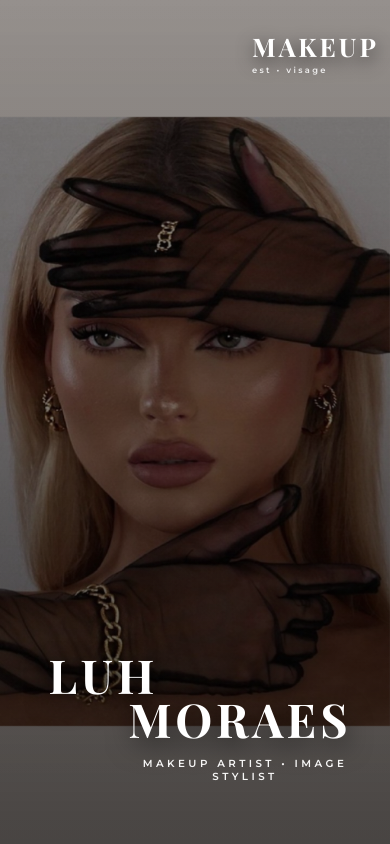
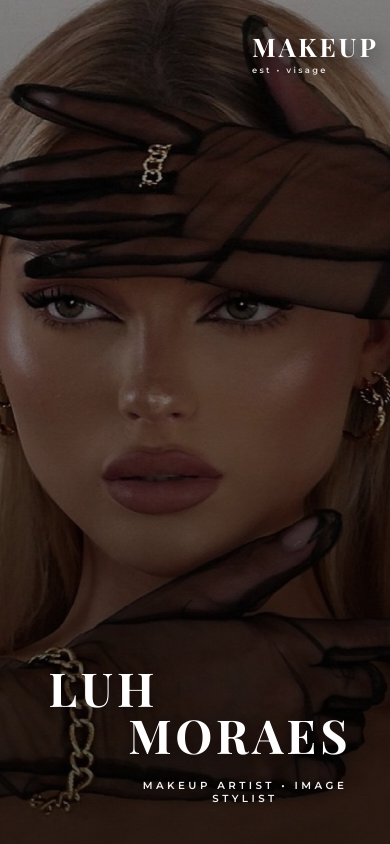
Before and after one commit to wediaoSM/lucrecia_landin, a plain HTML site: page index.html in a window 390 px wide. Shown: the top 844 px of the page. Drawn offline with nearby package versions, Linux system fonts and the light colour scheme.

Commit message:
Add files via upload

```diff
--- a/hero.css
+++ b/hero.css
@@ -1,14 +1,20 @@
 /* ===== hero.css — nome posicionado embaixo, topbar no topo ===== */
 
-.hero-enhanced { background: none !important; position:relative; overflow:hidden; }
+.hero-enhanced {
+  background: none !important;
+  position: relative;
+  overflow: hidden;
+}
 
 /* layout: topbar no topo, nome "empurrado" para baixo */
 .hero-enhanced {
   min-height: 100vh;
   display: flex;
-  flex-direction: column;   /* organiza topbar -> espaço -> nome em coluna */
+  flex-direction: column;
+  /* organiza topbar -> espaço -> nome em coluna */
   align-items: stretch;
-  padding: 0;               /* padding controlado localmente se necessário */
+  padding: 0;
+  /* padding controlado localmente se necessário */
   box-sizing: border-box;
 }
 
@@ -27,7 +33,9 @@
 }
 
 /* esconde .hero-photo se existir para evitar duplicata */
-.hero-photo { display: none !important; }
+.hero-photo {
+  display: none !important;
+}
 
 /* overlay escuro para legibilidade (igual ao mobile) */
 .hero-enhanced::after {
@@ -36,125 +44,161 @@
   inset: 0;
   z-index: 2;
   background: linear-gradient(180deg,
-    rgba(0,0,0,0.36) 0%,
-    rgba(0,0,0,0.50) 55%,
-    rgba(0,0,0,0.66) 100%);
+      rgba(0, 0, 0, 0.36) 0%,
+      rgba(0, 0, 0, 0.50) 55%,
+      rgba(0, 0, 0, 0.66) 100%);
   pointer-events: none;
 }
 
 /* texturas/gradientes por cima do overlay (opcional) */
-.hero-overlay  { position:absolute; inset:0; z-index:3; pointer-events:none; opacity:.18; }
-.hero-gradient { position:absolute; inset:0; z-index:4; pointer-events:none; opacity:.18; }
-.hero-texture  { position:absolute; inset:0; z-index:5; pointer-events:none; opacity:.14; }
+.hero-overlay {
+  position: absolute;
+  inset: 0;
+  z-index: 3;
+  pointer-events: none;
+  opacity: .18;
+}
+
+.hero-gradient {
+  position: absolute;
+  inset: 0;
+  z-index: 4;
+  pointer-events: none;
+  opacity: .18;
+}
+
+.hero-texture {
+  position: absolute;
+  inset: 0;
+  z-index: 5;
+  pointer-events: none;
+  opacity: .14;
+}
 
 /* Conteúdo: topbar fixado no topo da coluna, hero-center ficará no final (bottom) */
-.hero-inner { position:relative; z-index:6; display:flex; flex-direction:column; min-height:100vh; }
+.hero-inner {
+  position: relative;
+  z-index: 6;
+  display: flex;
+  flex-direction: column;
+  min-height: 100vh;
+}
 
 /* Topbar -- mantido no topo */
 .hero-topbar {
-  display:flex;
-  align-items:flex-start;
-  justify-content:space-between;
-  gap:2rem;
-  padding: clamp(1rem,2.2vw,1.6rem) clamp(1rem,3.3vw,3.2rem);
+  display: flex;
+  align-items: flex-start;
+  justify-content: space-between;
+  gap: 2rem;
+  padding: clamp(1rem, 2.2vw, 1.6rem) clamp(1rem, 3.3vw, 3.2rem);
   /* garante que topbar fique no topo do hero */
-  z-index:7;
+  z-index: 7;
 }
 
 /* marca */
-.hero-brand { display:flex; flex-direction:column; gap:.12rem; }
-.hero-brand .logo-title { font-family:'Playfair Display',serif; font-size: clamp(1.6rem,2.4vw,2.4rem); color:#fff !important; text-shadow:0 6px 18px rgba(0,0,0,.7); }
-.hero-brand .subtitle { font-size:.65rem; letter-spacing:.26em; color:rgba(255,255,255,.9) !important; font-weight:600; }
-.logo-title{
+.hero-brand {
+  display: flex;
+  flex-direction: column;
+  gap: .12rem;
+}
+
+.hero-brand .logo-title {
+  font-family: 'Playfair Display', serif;
+  font-size: clamp(1.6rem, 2.4vw, 2.4rem);
+  color: #fff !important;
+  text-shadow: 0 6px 18px rgba(0, 0, 0, .7);
+}
+
+.hero-brand .subtitle {
+  font-size: .65rem;
+  letter-spacing: .26em;
+  color: rgba(255, 255, 255, .9) !important;
+  font-weight: 600;
+}
+
+.logo-title {
 
   padding-left: 210px;
 }
-.subtitle{
+
+.subtitle {
   padding-left: 217px;
 }
+
 /* HERO CENTER: posicionado ao final do container (embaixo) */
 .hero-center {
   /* push para baixo */
   margin-top: auto;
-  padding: clamp(.9rem,2.6vw,2.2rem) clamp(1.2rem,4vw,6rem) clamp(2rem,6vh,4.5rem);
-  text-align:center;           /* container centralizado horizontalmente */
+  padding: clamp(.9rem, 2.6vw, 2.2rem) clamp(1.2rem, 4vw, 6rem) clamp(2rem, 6vh, 4.5rem);
+  text-align: center;
+  /* container centralizado horizontalmente */
   max-width: 820px;
   width: 100%;
-  z-index:7;
-  align-self: center;          /* centraliza o bloco horizontalmente */
-  display:flex;
-  flex-direction:column;
-  gap:.6rem;
+  z-index: 7;
+  align-self: center;
+  /* centraliza o bloco horizontalmente */
+  display: flex;
+  flex-direction: column;
+  gap: .6rem;
 }
 
 /* Nome dividido com 1ª linha à esquerda e 2ª à direita dentro do bloco recolhido */
-.hero-name { margin:0; font-family:'Playfair Display',serif; font-weight:700; color:#fff !important; line-height:.9; }
+.hero-name {
+  margin: 0;
+  font-family: 'Playfair Display', serif;
+  font-weight: 700;
+  color: #fff !important;
+  line-height: .9;
+}
+
 .hero-name-split {
-  display:flex;
-  flex-direction:column;
-  width:100%;
-  gap:.12rem;
-  padding:0;
-  margin:0 auto;
+  display: flex;
+  flex-direction: column;
+  width: 100%;
+  gap: .12rem;
+  padding: 0;
+  margin: 0 auto;
 }
 
 /* as linhas ocupam 100% da largura do bloco; usaremos align-self para posicionar */
 .hero-name-split .line-first {
-  align-self: flex-start; /* esquerda */
-  font-size: clamp(3rem,6vw,5.6rem);
-  color:#fff;
-  text-shadow: 0 8px 26px rgba(0,0,0,.7);
+  align-self: flex-start;
+  /* esquerda */
+  font-size: clamp(3rem, 6vw, 5.6rem);
+  color: #fff;
+  text-shadow: 0 8px 26px rgba(0, 0, 0, .7);
 }
+
 .hero-name-split .line-second {
-  align-self: flex-end;   /* direita */
-  font-size: clamp(3rem,6vw,5.6rem);
-  color:#fff;
-  text-shadow: 0 8px 26px rgba(0,0,0,.7);
+  align-self: flex-end;
+  /* direita */
+  font-size: clamp(3rem, 6vw, 5.6rem);
+  color: #fff;
+  text-shadow: 0 8px 26px rgba(0, 0, 0, .7);
 }
 
 /* Role line abaixo do nome, centralizado (pode ficar central - visual agradável) */
 .hero-role-line {
-  margin-top:.4rem;
+  margin-top: .4rem;
   margin-left: 320px;
-  font-size: clamp(.68rem,1vw,1rem);
-  letter-spacing:.34em;
-  text-transform:uppercase;
-  color: rgba(255,255,255,.95);
-  font-weight:600;
-  align-self:center;
+  font-size: clamp(.68rem, 1vw, 1rem);
+  letter-spacing: .34em;
+  text-transform: uppercase;
+  color: rgba(255, 255, 255, .95);
+  font-weight: 600;
+  align-self: center;
 }
 
 /* CTAs se houver, ficam abaixo do role line (mantive flex-start caso queira alinhar) */
-.hero-cta-group { display:flex; gap:1rem; margin-top:1rem; justify-content:center; }
+.hero-cta-group {
+  display: flex;
+  gap: 1rem;
+  margin-top: 1rem;
+  justify-content: center;
+}
 
 /* Ajustes responsivos mantendo o nome embaixo */
-@media (max-width:980px){
-    .hero-enhanced::before {
-  background-position: center;
-  background-size: 100%;
-  background-repeat: no-repeat;
-
-}
-  .hero-center { padding-left: clamp(1rem,5vw,2rem); padding-right: clamp(1rem,5vw,2rem); }
-  .hero-name-split .line-first,
-  .hero-name-split .line-second { font-size: clamp(2.4rem,8vw,4.6rem); }
-}
-@media (max-width:760px){
-
-    .logo-title{
-
-    padding-left: 500px;
-}
-.subtitle{
-    padding-left: 517px;
-}
-
-    .line-first{
-        padding-left: 120px;
-    }
-    .line-second{
-        padding-right: 50px;
-    }
+@media (max-width:980px) {
   .hero-enhanced::before {
     background-position: center;
     background-size: 100%;
@@ -162,58 +206,149 @@
 
   }
 
-  .hero-topbar { padding: .8rem 1rem; }
-  .hero-center { padding-bottom: clamp(1.6rem,6vh,3.6rem); padding-left: clamp(.9rem,6vw,1.4rem); padding-right: clamp(.9rem,6vw,1.4rem); }
+  .hero-center {
+    padding-left: clamp(1rem, 5vw, 2rem);
+    padding-right: clamp(1rem, 5vw, 2rem);
+  }
+
   .hero-name-split .line-first,
-  .hero-name-split .line-second { font-size: clamp(2.2rem,10vw,3.8rem); }
-  .hero-role-line { font-size:.64rem; letter-spacing:.34em; }
+  .hero-name-split .line-second {
+    font-size: clamp(2.4rem, 8vw, 4.6rem);
   }
-@media (max-width:420px){
+}
 
-    .logo-title{
+@media (max-width:760px) {
 
-    padding-left: 220px !important;
+  .logo-title {
+
+    padding-left: 500px;
   }
-.subtitle{
-    padding-left: 220px !important;
+
+  .subtitle {
+    padding-left: 517px;
   }
+
+  .line-first {
+    padding-left: 120px;
+  }
+
+  .line-second {
+    padding-right: 50px;
+  }
+
   .hero-enhanced::before {
     background-position: center;
     background-size: 100%;
     background-repeat: no-repeat;
 
   }
-  .hero-center { padding-bottom: clamp(1rem,6vh,2.2rem); }
+
+  .hero-topbar {
+    padding: .8rem 1rem;
+  }
+
+  .hero-center {
+    padding-bottom: clamp(1.6rem, 6vh, 3.6rem);
+    padding-left: clamp(.9rem, 6vw, 1.4rem);
+    padding-right: clamp(.9rem, 6vw, 1.4rem);
+  }
+
   .hero-name-split .line-first,
-  .hero-name-split .line-second { font-size: clamp(1.8rem,12vw,3.2rem); }
-  .hero-brand .subtitle { font-size:.52rem; letter-spacing:.28em; }
+  .hero-name-split .line-second {
+    font-size: clamp(2.2rem, 10vw, 3.8rem);
+  }
+
+  .hero-role-line {
+    font-size: .64rem;
+    letter-spacing: .34em;
+  }
+}
+
+@media (max-width:420px) {
+
+  .logo-title {
+
+    padding-left: 220px !important;
+  }
+
+  .subtitle {
+    padding-left: 220px !important;
+  }
+
+  .hero-enhanced::before {
+    background-position: center;
+    background-size: 100%;
+    background-repeat: no-repeat;
+
+  }
+
+  .hero-center {
+    padding-bottom: clamp(1rem, 6vh, 2.2rem);
+  }
+
+  .hero-name-split .line-first,
+  .hero-name-split .line-second {
+    font-size: clamp(1.8rem, 12vw, 3.2rem);
+  }
+
+
+  .hero-brand .subtitle {
+    font-size: .52rem;
+    letter-spacing: .28em;
+  }
+}
+
+/* --- Ajuste 420px: descer um pouco os textos no mobile pequeno --- */
+@media (max-width: 420px) {
+  .hero-center {
+    /* reduzimos o espaço inferior para que o bloco fique mais próximo da borda de baixo */
+    padding-bottom: clamp(.2rem, 2vh, .8rem);
+  }
+
+  .hero-name-split .line-first {
+    margin-top: .30rem;
+  }
+
+  .hero-name-split .line-second {
+    margin-top: .2rem;
+  }
+
+  .hero-role-line {
+    margin-top: .8rem;
+  }
 }
 
 /* acessibilidade */
-@media (prefers-reduced-motion: reduce){
-  * { transition: none !important; animation: none !important; }
+@media (prefers-reduced-motion: reduce) {
+  * {
+    transition: none !important;
+    animation: none !important;
+  }
 }
 
 
-@media (max-width:600px){
-  .hero-role-line{
+@media (max-width:600px) {
+  .hero-role-line {
     margin-left: 220px;
   }
 
-    .logo-title{
+  .logo-title {
 
     padding-left: 390px;
   }
-.subtitle{
+
+  .subtitle {
     padding-left: 397px;
   }
 
-    .line-first{
+  .line-first {
     padding-left: 10px;
   }
-    .line-second{
+
+  .line-second {
     padding-right: 0px;
   }
+
   .hero-enhanced::before {
     background-position: center;
     background-size: 100%;
@@ -224,9 +359,96 @@
 }
 
 
-@media (max-width:400px){
-  .hero-role-line{
+@media (max-width:400px) {
+  .hero-role-line {
     margin-left: 100px;
   }
 
 }
+
+/* --- Fix: Hero full height on mobile + cover image to remove gray bands --- */
+/* Não repetimos regras existentes; apenas reforçamos/ajustamos comportamentos no fim do arquivo. */
+
+html,
+body {
+  /* elimina possíveis margens padrão que podem aparentar “faixa” */
+  margin: 0;
+  height: 100%;
+}
+
+.hero-standalone {
+  /* ocupa toda a viewport, inclusive em navegadores com barras dinâmicas */
+  min-height: 100vh;
+  /* fallback */
+  min-height: 100svh;
+  /* small viewport height */
+  min-height: 100dvh;
+  /* dynamic viewport height - preferido */
+  position: relative;
+  overflow: hidden;
+  /* evita bleed de overlays e gaps */
+  padding-top: max(env(safe-area-inset-top), 0px);
+  padding-bottom: max(env(safe-area-inset-bottom), 0px);
+}
+
+/* garante que a foto preencha todo o hero */
+.hero-standalone.has-photo .hero-photo {
+  position: absolute;
+  inset: 0;
+  background-image: var(--hero-photo);
+  background-repeat: no-repeat;
+  background-position: center center;
+  background-size: cover;
+}
+
+/* reforço específico para telas pequenas */
+@media (max-width: 480px) {
+  .hero-standalone {
+    min-height: 100dvh;
+  }
+}
+
+/* === FIX: força imagem como cover e evita faixas cinza em mobile === */
+.hero-enhanced,
+.hero-standalone {
+  /* fallback de cor pra não mostrar faixa cinza enquanto carrega */
+  background-color: #000;
+  position: relative;
+  overflow: hidden;
+  /* garante altura full viewport mesmo em navegadores com barras dinâmicas */
+  min-height: 100svh;
+  min-height: 100dvh;
+  min-height: 100vh;
+  /* fallback */
+}
+
+/* Aplica ao ::before que você já usa, e ao possível .hero-photo absoluto */
+.hero-enhanced::before,
+.hero-standalone::before,
+.hero-standalone.has-photo .hero-photo {
+  content: "";
+  position: absolute;
+  inset: 0;
+  z-index: 0;
+  /* usa a mesma variável que você já definiu; forçamos override */
+  background-image: var(--hero-photo, url('imagens/hero.jpg')) !important;
+  background-position: center center !important;
+  background-repeat: no-repeat !important;
+  background-size: cover !important;
+  /* <-- evita as faixas cinza */
+  pointer-events: none;
+  will-change: transform;
+  transform: translateZ(0);
+}
+
+/* garante que overlay e gradientes cubram toda área */
+.hero-enhanced::after,
+.hero-standalone::after,
+.hero-overlay,
+.hero-gradient,
+.hero-texture {
+  inset: 0;
+}
+
+/* opcional: se tiver padding top/bottom em .hero-center, verifique e reduza
+   — mas o importante já é o background-size: cover acima. */
```
Lines whose indentation alone changed are shown as unchanged.
